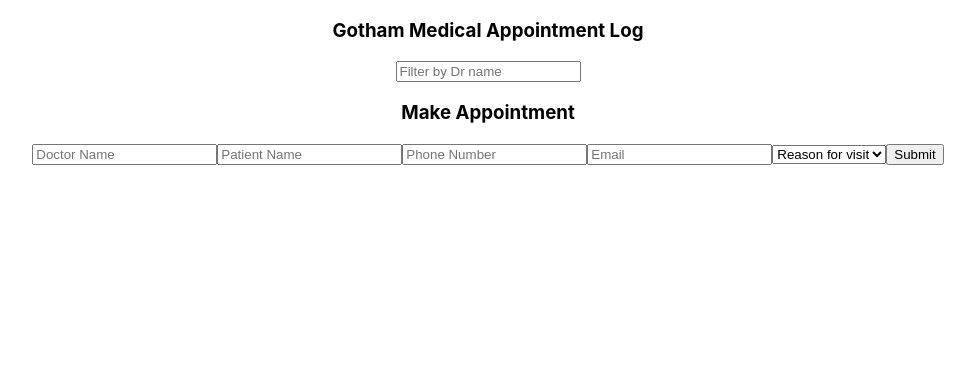
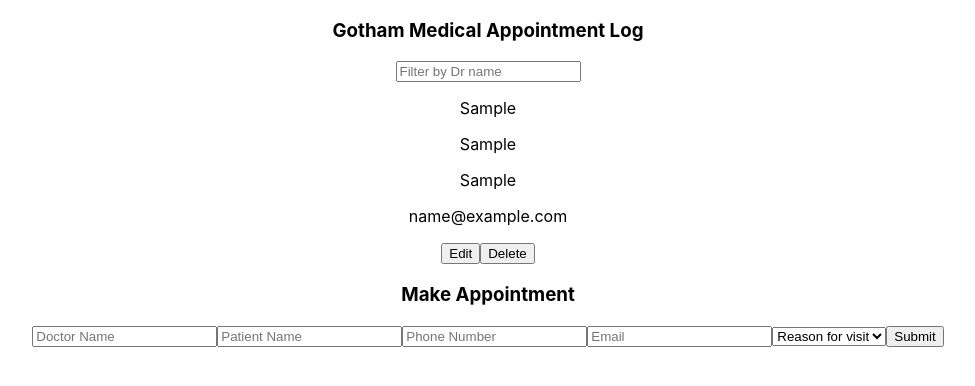
Before and after one commit to ojones311/cedar-takehome, a React (Create React App) app in the folder client/: page / in a window 1280 px wide. Both pictures are taken after typing "Sample", "Sample", "Sample", "name@example.com" into the empty fields and a click on the button "Submit". Shown: the top 386 px of the page, without its empty margins (152-1127 px from the left). Built offline with nearby package versions, Linux system fonts and the light colour scheme.

Commit message:
fixed edit state and mani state clash

```diff
--- a/client/src/Components/AppointmentCard.jsx
+++ b/client/src/Components/AppointmentCard.jsx
@@ -35,17 +35,19 @@
 
     const deleteAppointmentCard = (id) => {
         console.log('deleted',id)
+        console.log(appointments)
         const remainingAppointments = appointments.filter(card => id !== card.id)
-        deleted = true
+        // deleted = true
+        console.log(remainingAppointments)
         setAppointments(remainingAppointments)
     }
     return (
         <div className='appt-card'>
-            <p>{newDoctorName}</p>
-            <p>{newPatientName}</p>
-            <p>{newPhoneNumber}</p>
-            <p>{newEmail}</p>
-            <p>{newReasonForVisit}</p>
+            <p>{doctorName}</p>
+            <p>{patientName}</p>
+            <p>{phoneNumber}</p>
+            <p>{email}</p>
+            <p>{reasonForVisit}</p>
             <button onClick={editAppointment}>Edit</button>
             <button onClick={() => deleteAppointmentCard(id)}>Delete</button>
 
--- a/client/src/Components/Dashboard.jsx
+++ b/client/src/Components/Dashboard.jsx
@@ -4,28 +4,44 @@
 
 const Dashboard = ({appointments, setAppointments}) => {
 
-    const [input, setInput] = useState('')
-    const [filteredAppts, setFilteredAppts] = useState(appointments)
+    // const [input, setInput] = useState('')
+    const [searchTerm, setSearchTerm] = useState('')
+    const [filteredAppts, setFilteredAppts] = useState([])
 
     const filterAppointments = (input) => {
         let filteredList = appointments.filter((card) => {
             return card.doctorName.toLowerCase().includes(input)
         })
-        setInput(input)
-        console.log(filteredList)
-        if(filteredAppts.length < 1){
+        setSearchTerm(input)
+        setFilteredAppts(filteredList)
+        console.log(filteredAppts)
     }
-        setFilteredAppts(filteredList)
-    }
+    useEffect(()=> {
+        filterAppointments(searchTerm)
 
-    // useEffect(() => {
-    //     filterAppointments(appointments)
-    // },[])
+    },[searchTerm])
     return (
         <div className='main-body'>
-            <SearchFilter input={input} onChange={filterAppointments}/>
+            <SearchFilter onChange={filterAppointments} searchTerm={searchTerm} setSearchTerm={setSearchTerm}/>
 
-            {filteredAppts && filteredAppts.filter(elem => !elem.deleted).map((card) => (
+            {
+                searchTerm && filteredAppts.filter(elem => !elem.deleted).map(card => (
+                    <>
+                        <AppointmentCard
+                            setAppointments={setAppointments}
+                            appointments={appointments}
+                            id={card.id}
+                            doctorName={card.doctorName}
+                            patientName = {card.patientName}
+                            phoneNumber = {card.phoneNumber}
+                            email = {card.email}
+                            reasonForVisit = {card.reasonForVisit}
+                            deleted = {card.deleted}
+                        />
+                </>
+            ))}
+            {
+                appointments.length > 0 && !searchTerm && appointments.filter(elem => !elem.deleted).map((card) => (
                     <>
                         <AppointmentCard
                             setAppointments={setAppointments}
--- a/client/src/Components/SearchFilter.jsx
+++ b/client/src/Components/SearchFilter.jsx
@@ -1,14 +1,14 @@
 import React from 'react'
 
-const SearchFilter = ({input:keyword, onChange:setKeyword}) => {
+const SearchFilter = ({searchTerm, setSearchTerm}) => {
     return (
         <div className='search-filter'>
             <input
                 id='input'
                 type='text'
                 placeholder={'Filter by Dr name'}
-                value={keyword}
-                onChange={(e) => setKeyword(e.target.value)}
+                value={searchTerm}
+                onChange={(e) => setSearchTerm(e.target.value)}
             />
         </div>
     )
```
Lines whose indentation alone changed are shown as unchanged.
